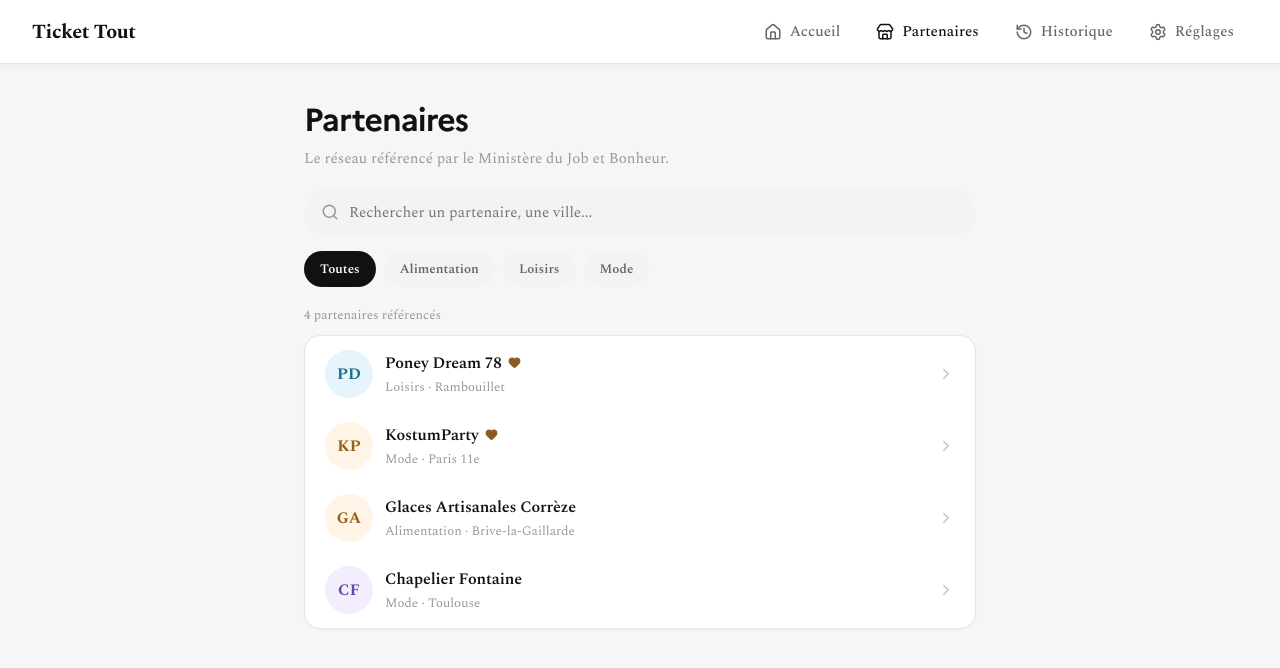
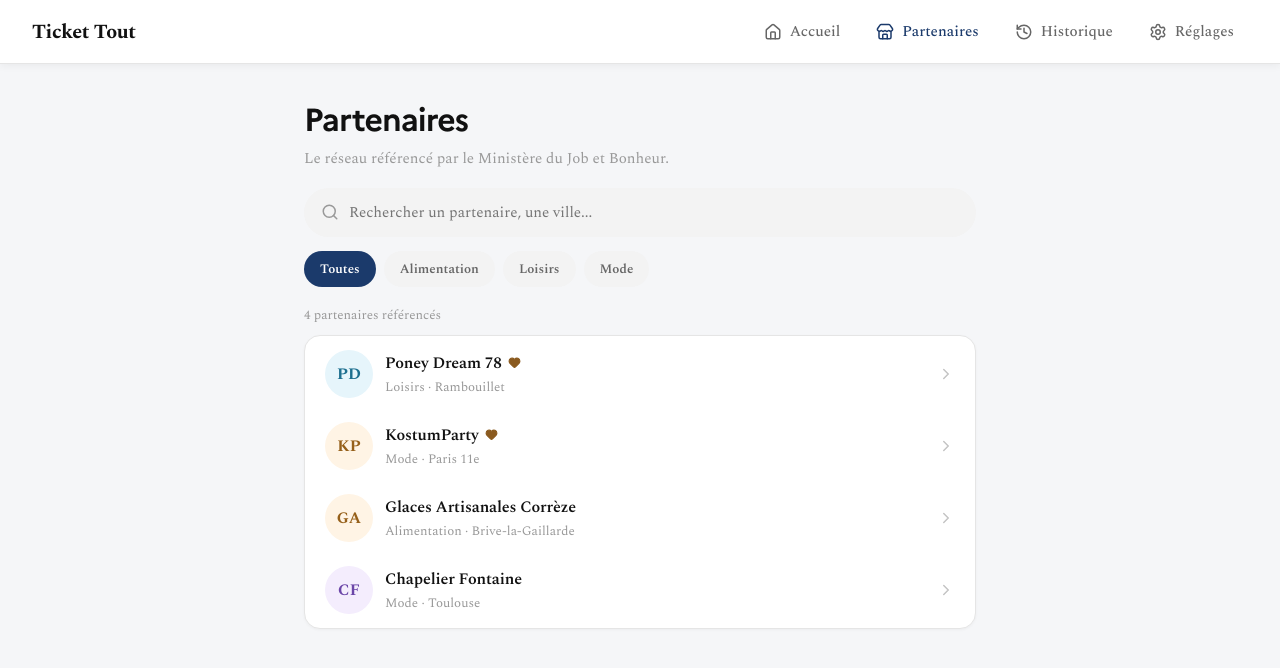
Before and after one commit to Tinto57/survivor_pool_mirror, a Next.js app in the folder frontend/: page /catalogue in a window 1280 px wide. Shown: the top 668 px of the page. Built offline with nearby package versions, Linux system fonts and the light colour scheme; no server answers.

Commit message:
[FIX] Apply ministerial blue to active UI elements

```diff
--- a/frontend/app/catalogue/catalogue.module.css
+++ b/frontend/app/catalogue/catalogue.module.css
@@ -84,12 +84,12 @@
 }
 
 .filterActive {
-    background: var(--text);
+    background: var(--primary);
     color: #ffffff;
 }
 
 .filterActive:hover {
-    background: #2a2a2a;
+    background: var(--primary-hover);
 }
 
 .count {
--- a/frontend/app/components/Navbar/Navbar.module.css
+++ b/frontend/app/components/Navbar/Navbar.module.css
@@ -48,7 +48,7 @@
 }
 
 .linkActive {
-    color: var(--text);
+    color: var(--primary);
 }
 
 .icon {
@@ -113,8 +113,8 @@
     }
 
     .linkActive {
-        color: var(--text);
-        background: #eeeeee;
+        color: var(--primary);
+        background: var(--primary-soft);
     }
 
     .icon {
--- a/frontend/app/historique/historique.module.css
+++ b/frontend/app/historique/historique.module.css
@@ -32,6 +32,7 @@
 .totalValue {
     margin: 5px 0 0;
 
+    font-family: var(--font-system);
     font-size: 22px;
     font-weight: 700;
     letter-spacing: -0.02em;
@@ -79,12 +80,12 @@
 }
 
 .filterActive {
-    background: var(--text);
+    background: var(--primary);
     color: #ffffff;
 }
 
 .filterActive:hover {
-    background: #2a2a2a;
+    background: var(--primary-hover);
 }
 
 .group {
```
